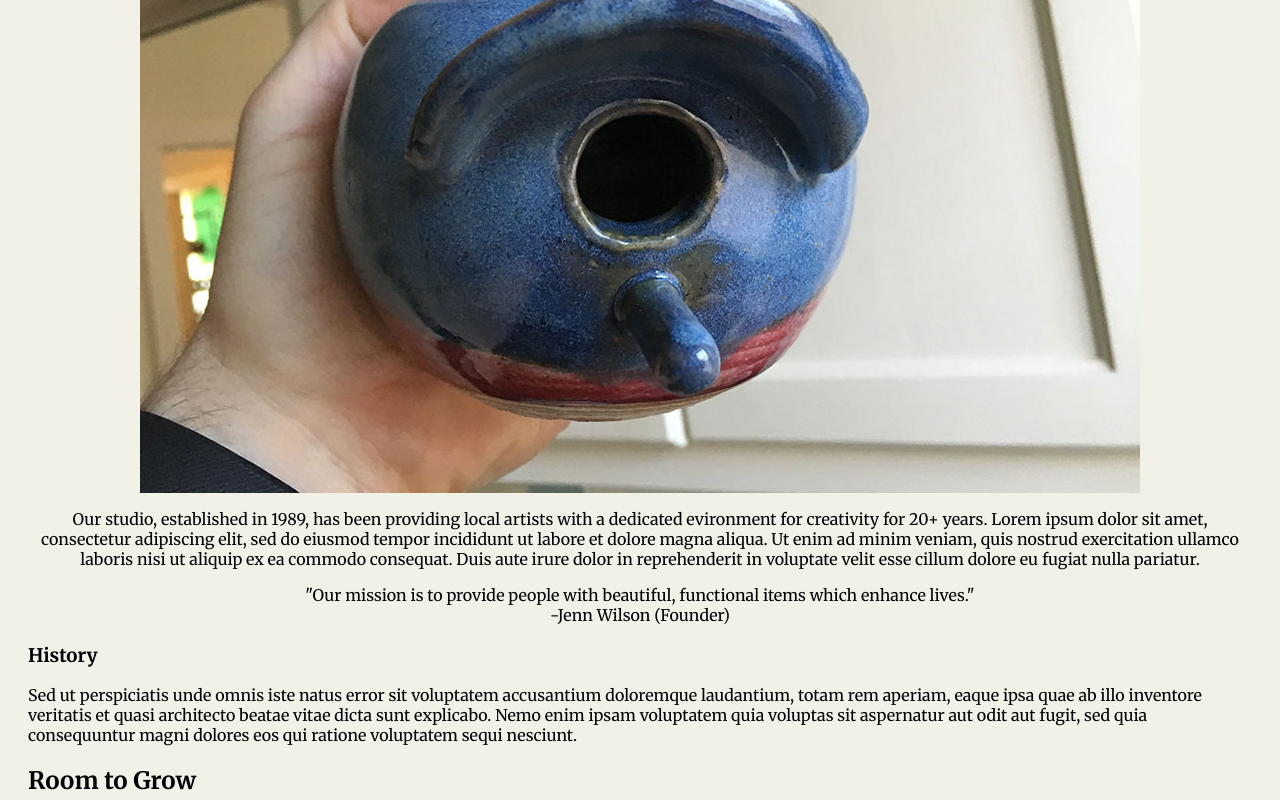
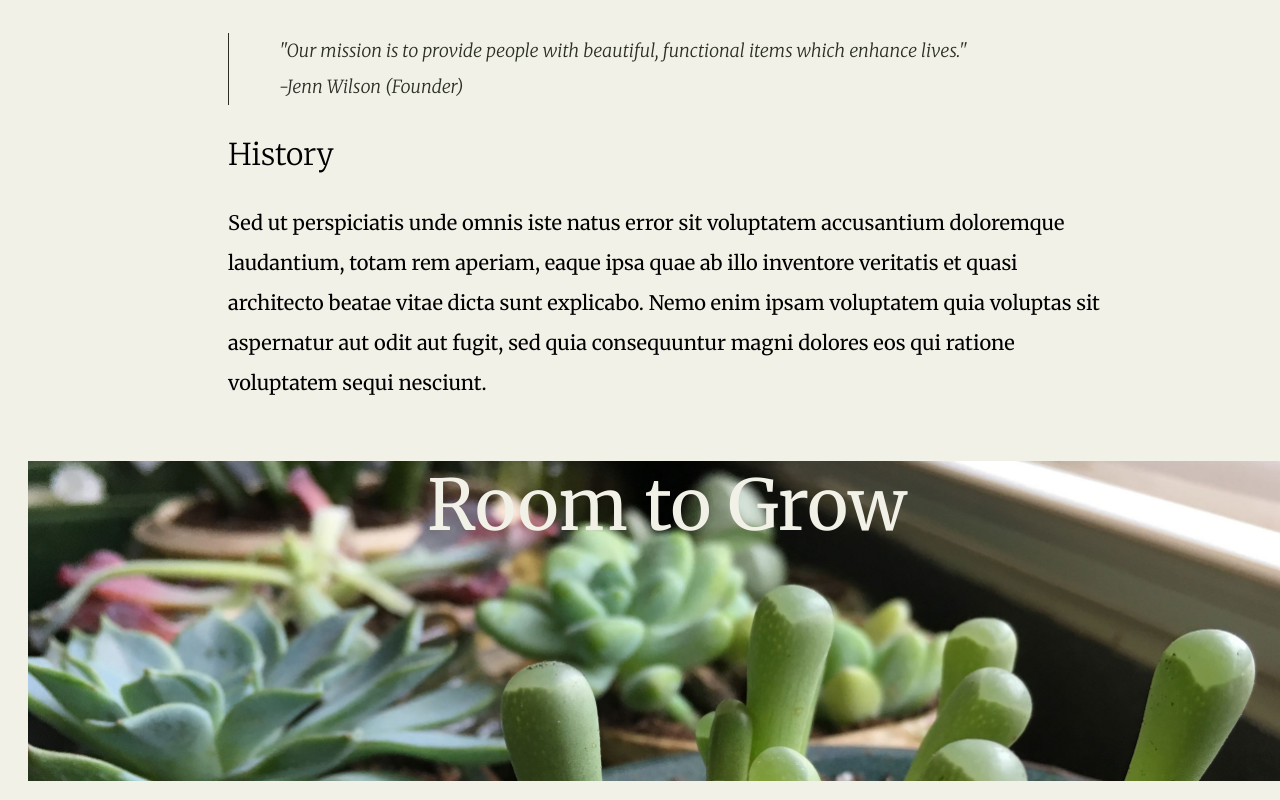
Before and after one commit to angevogler/week-one-project, a plain HTML site: page about.html in a window 1280 px wide. Shown: the part 540-1340 px from the top of the page. Drawn offline with Linux system fonts and the light colour scheme.

Commit message:
started adding css for about link

```diff
--- a/style.css
+++ b/style.css
@@ -112,12 +112,73 @@ figcaption {
 
 /* About Section CSS */
 
+section {
+  width: 1278px;
+}
+
 .about-intro {
   text-align: center;
+  margin-left: 200px;
+  margin-right: 200px;
 }
+
 .about-intro h1 {
   font-size: 65px;
   font-weight: 400;
+}
+
+.about-intro img {
+  float:left;
+  width: 160px;
+  padding-right: 30px;
+  padding-bottom: 5px;
+}
+
+.about-intro p {
+  font-size: 20px;
+  line-height: 2;
+  text-align: left;
+  font-weight: 500;
+  margin-bottom: 50px;
+}
+
+.about-intro-blockquote {
+  border-left: 1px solid #2B2F26;
+  font-size: 18px;
+  color: #2B2F26;
+  margin-left: 0px;
+  text-align:left;
+  padding-left: 50px;
+  line-height: 2;
+  font-style: italic;
+  font-weight: 100;
+}
+
+.about-history {
+  margin-left: 200px;
+  margin-right: 200px;
+}
+
+.about-history h3 {
+  font-size: 30px;
+  font-weight: 300;
+}
+
+.about-history p {
+  font-size: 20px;
+  line-height: 2;
+  font-weight: 500;
+}
+
+.about-break h1 {
+  font-size: 70px;
+  font-weight: 500;
+  text-align: center;
+  color: #F2F1E8;
+  background-image: url(images/project-images/background-3.jpg);
+  height: 320px;
+  width: 1278px;
+  background-size: cover;
 }
 
 footer {
```
